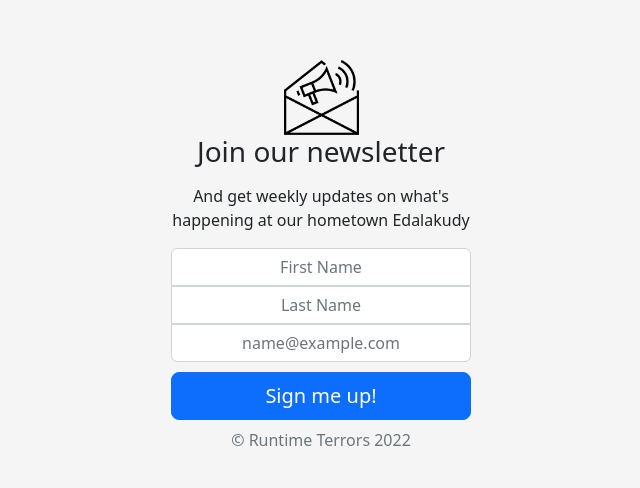
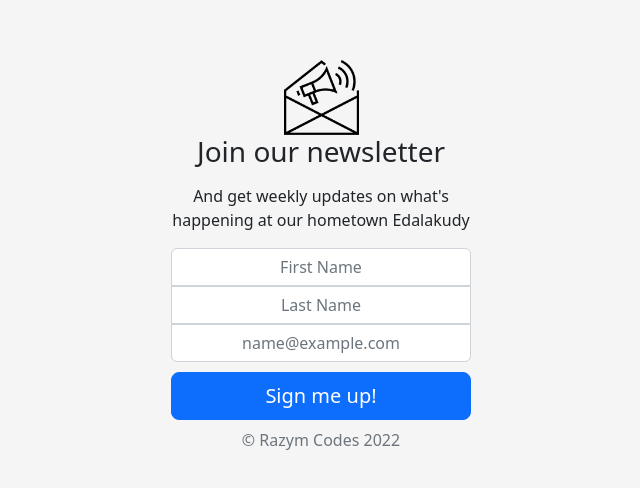
Before and after one commit to Razym-codes/Signup-Form, a website: page signup.html in a window 1280 px wide. Shown: the part 136-624 px from the top of the page, 319-959 px from the left. Drawn offline with nearby package versions, Linux system fonts and the light colour scheme.

Commit message:
Update signup.html

```diff
--- a/signup.html
+++ b/signup.html
@@ -47,7 +47,7 @@
 
 
       <button class="w-100 btn btn-lg btn-primary" type="submit">Sign me up!</button>
-      <p class="mt-2 text-muted">&copy; Runtime Terrors 2022</p>
+      <p class="mt-2 text-muted">&copy; Razym Codes 2022</p>
     </form>
   </main>
 
```
